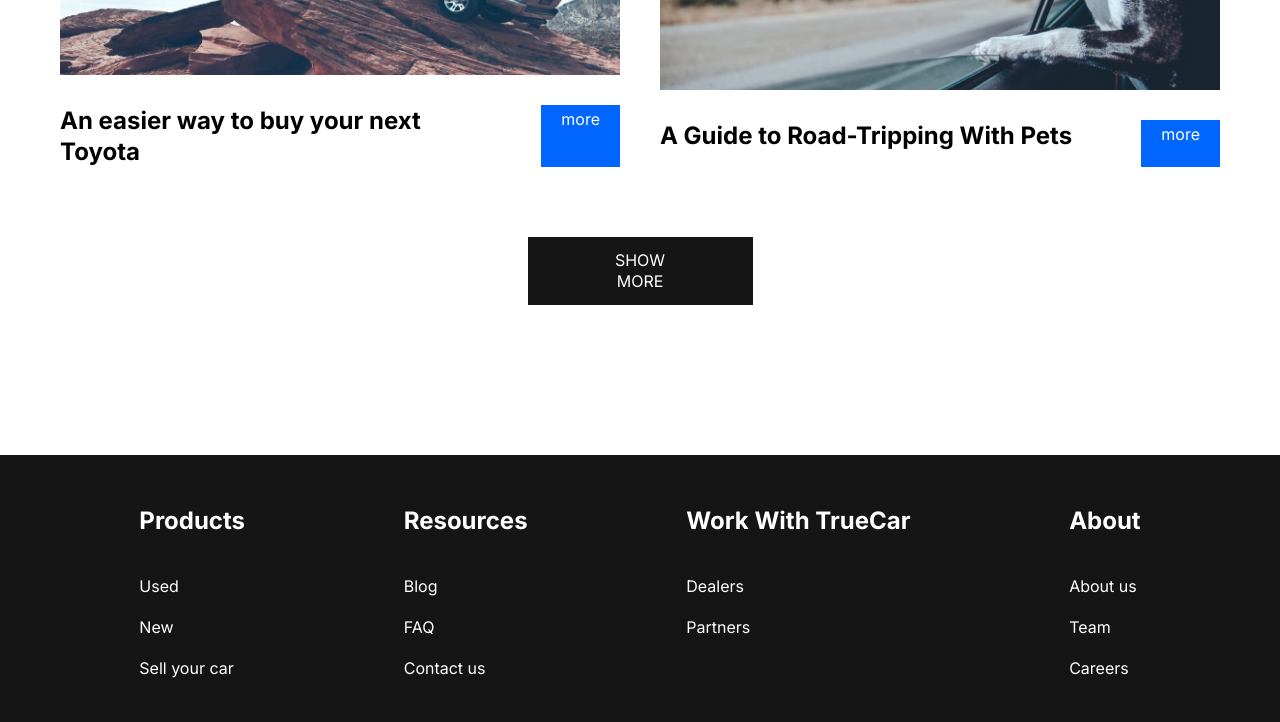
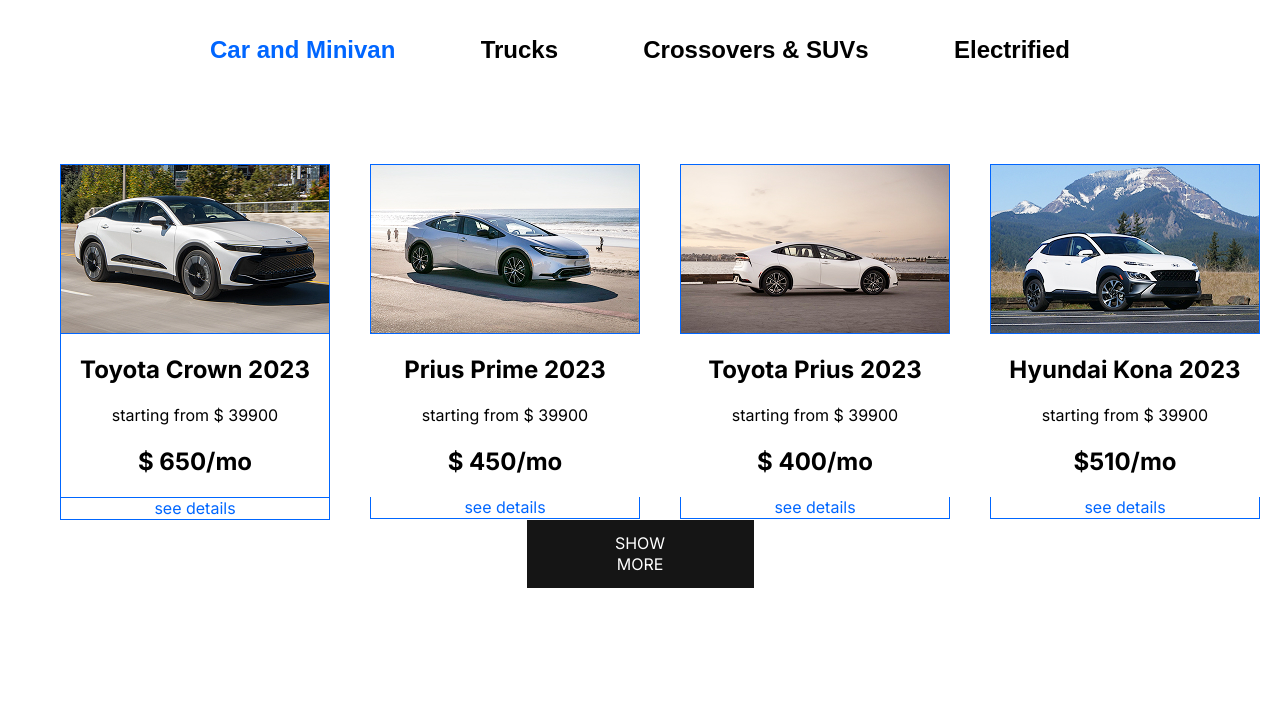
Before and after one commit to greteik/multi-page-site, a plain HTML site: page new-cars.html in a window 1280 px wide. Shown: the part 321-1043 px from the top of the page. Drawn offline with Linux system fonts and the light colour scheme.

Commit message:
update 3.0
new section.

```diff
--- a/css/style.css
+++ b/css/style.css
@@ -449,8 +449,85 @@ body {
     background-color: #151515;
     padding: 13px 63px;
     color: #fff;
-    width: 225px;
+    width: 227px;
     margin: 0 auto;
     text-align: center;
     display: block;
 }
+
+.choose {
+    padding: 100px 0 150px;
+}
+
+.section__title {
+
+}
+
+.tabs {
+
+}
+
+.tabs__btn {
+    padding: 0 150px;
+    display: flex;
+    justify-content: space-between;
+    gap: 0 80px;
+    padding-bottom: 100px;
+}
+
+.tabs__btn-item {
+    font-size: 24px;
+    font-weight: 700;
+    cursor: pointer;
+    border: none;
+    background-color: transparent;
+    padding: 0;
+}
+
+.tabs__btn-item--active {
+    color: #0066FF;
+}
+
+.tabs__content-item {
+    display: grid;
+    grid-template-columns: repeat(4, 1fr);
+    gap: 100px 40px;
+}
+
+.card {
+    text-align: center;
+}
+
+.card__img {
+    display: block;
+}
+
+.card__content {
+    padding: 0 5px;
+    border: 1px solid #0066FF;
+    border-top: 0;
+}
+
+.card__title {
+    font-size: 24px;
+    font-weight: 700;
+    margin-bottom: 20px;
+    padding-top: 20px;
+}
+
+.card__text {
+    margin-bottom: 20px;
+}
+
+.card__price {
+    margin-bottom: 20px;
+    font-size: 24px;
+    font-weight: 700;
+}
+
+.card__link {
+    display: block;
+    color: #0066FF;
+    border: 1px solid  #0066FF;
+    border-top: 0;
+}
--- a/new-cars.html
+++ b/new-cars.html
@@ -31,6 +31,65 @@
             </div>
         </header>
         <main class="main">
+
+            <section class="choose">
+                <div class="container">
+                    <h2 class="section__title">Choose your car</h2>
+                    <div class="tabs">
+                        <div class="tabs__btn">
+                            <button class="tabs__btn-item tabs__btn-item--active">Car and Minivan</button>
+                            <button class="tabs__btn-item">Trucks</button>
+                            <button class="tabs__btn-item">Crossovers & SUVs</button>
+                            <button class="tabs__btn-item">Electrified</button>
+                        </div>
+                        <div class="tabs__content">
+                            <div class="tabs__content-item">
+                                <div class="card">
+                                    <img class="card__img" src="images/card-1.jpg" alt="">
+                                    <div class="card__content">
+                                    <h4 class="card__title">Toyota Crown 2023</h4>
+                                    <p class="card__text">starting from $ 39900</p>
+                                    <p class="card__price">$ 650/mo</p>
+                                    </div>
+                                    <a href="#" class="card__link">see details</a>
+                                </div>
+                                <div class="card">
+                                    <img class="card__img" src="images/card-2.jpg" alt="">
+                                    <h4 class="card__title">Prius Prime 2023</h4>
+                                    <p class="card__text">starting from $ 39900</p>
+                                    <p class="card__price"> $ 450/mo</p>
+                                    <a href="#" class="card__link">see details</a>
+                                </div>
+                                <div class="card">
+                                    <img class="card__img" src="images/card-3.jpg" alt="">
+                                    <h4 class="card__title">Toyota Prius 2023</h4>
+                                    <p class="card__text">starting from $ 39900</p>
+                                    <p class="card__price"> $ 400/mo</p>
+                                    <a href="#" class="card__link">see details</a>
+                                </div>
+                                <div class="card">
+                                    <img class="card__img" src="images/card-4.jpg" alt="">
+                                    <h4 class="card__title">Hyundai Kona 2023</h4>
+                                    <p class="card__text">starting from $ 39900</p>
+                                    <p class="card__price">$510/mo</p>
+                                    <a href="#" class="card__link">see details</a>
+                                </div>
+                            </div>
+                            <div class="tabs__content-item">
+
+                            </div>
+                            <div class="tabs__content-item">
+
+                            </div>
+                            <div class="tabs__content-item">
+
+                            </div>
+                        </div>
+                    </div>
+                    <a href="#" class="show-link">SHOW MORE</a>
+                </div>
+            </section>
+
             <section class="blog">
                 <div class="container">
                     <div class="blog__items">
```
Also changed, not shown: images/card-1.jpg (added), images/card-2.jpg (added), images/card-3.jpg (added), images/card-4.jpg (added).
